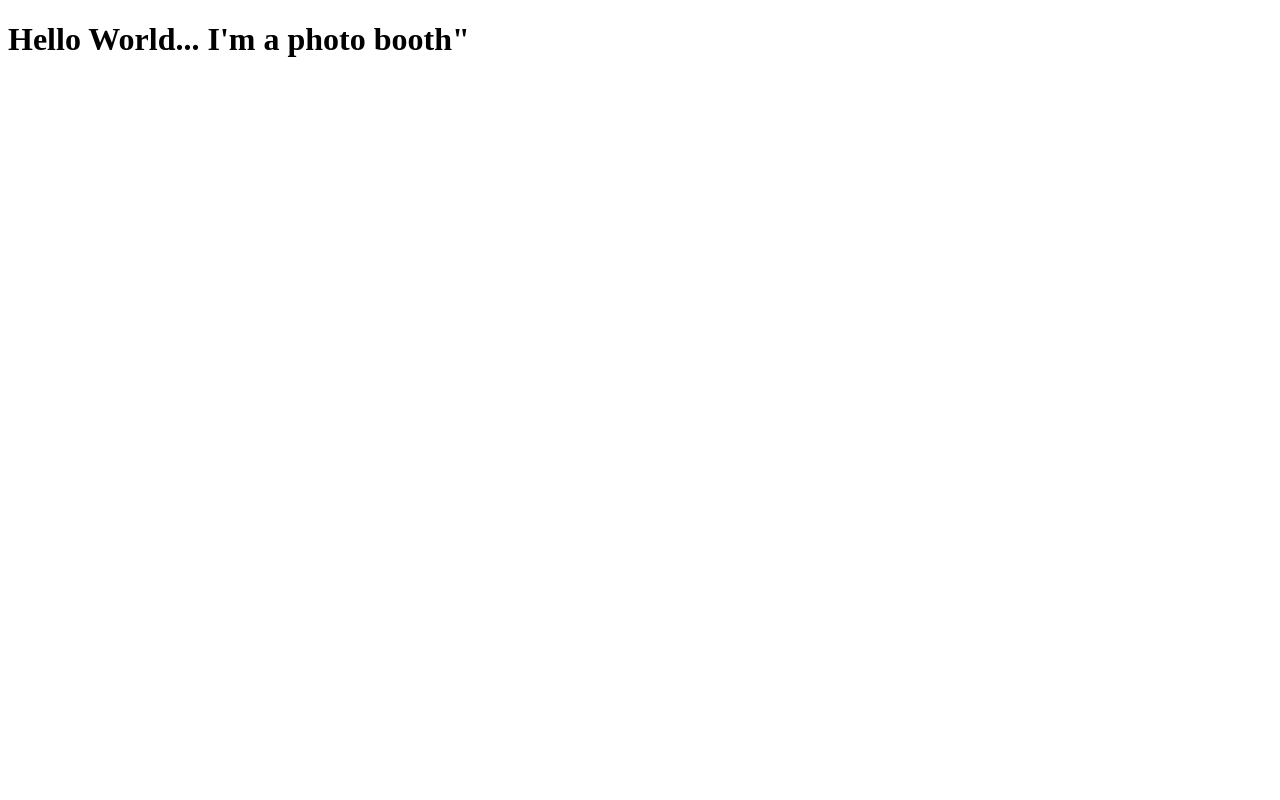
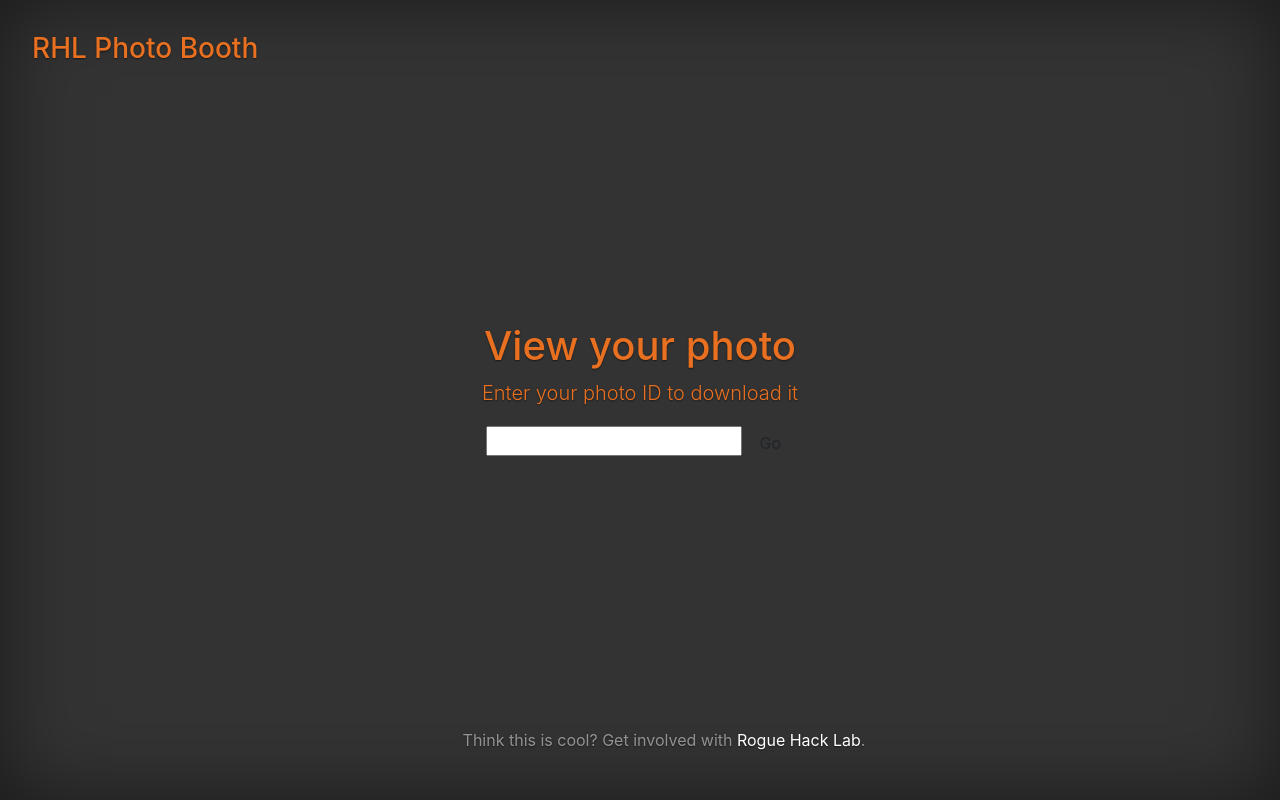
Before and after one commit to PirateJesus/photobooth, a plain HTML site: page index.html in a window 1280 px wide. Drawn offline with nearby package versions, Linux system fonts and the light colour scheme.

Commit message:
page will now load photos if they exist

```diff
--- /dev/null
+++ b/cover.css
@@ -0,0 +1,155 @@
+/*
+ * Globals
+ */
+
+/* Links */
+a,
+a:focus,
+a:hover {
+  color: #fff;
+}
+
+/* Custom default button */
+.btn-secondary,
+.btn-secondary:hover,
+.btn-secondary:focus {
+  color: #333;
+  text-shadow: none; /* Prevent inheritance from `body` */
+  background-color: #fff;
+  border: .05rem solid #fff;
+}
+
+
+/*
+ * Base structure
+ */
+
+html,
+body {
+  height: 100%;
+  background-color: #333;
+  // background-image: url("bg.jpg");
+  // background-size: cover;
+  // background-attachment: fixed;
+}
+body {
+  color: #e87020;
+  text-align: center;
+  text-shadow: 0 .05rem .1rem rgba(0,0,0,.5);
+}
+
+/* Extra markup and styles for table-esque vertical and horizontal centering */
+.site-wrapper {
+  display: table;
+  width: 100%;
+  height: 100%; /* For at least Firefox */
+  min-height: 100%;
+  -webkit-box-shadow: inset 0 0 5rem rgba(0,0,0,.5);
+          box-shadow: inset 0 0 5rem rgba(0,0,0,.5);
+}
+.site-wrapper-inner {
+  display: table-cell;
+  vertical-align: top;
+}
+.cover-container {
+  margin-right: auto;
+  margin-left: auto;
+}
+
+/* Padding for spacing */
+.inner {
+  padding: 2rem;
+}
+
+
+/*
+ * Header
+ */
+
+.masthead {
+  margin-bottom: 2rem;
+}
+
+.masthead-brand {
+  margin-bottom: 0;
+}
+
+.nav-masthead .nav-link {
+  padding: .25rem 0;
+  font-weight: bold;
+  color: rgba(255,255,255,.5);
+  background-color: transparent;
+  border-bottom: .25rem solid transparent;
+}
+
+.nav-masthead .nav-link:hover,
+.nav-masthead .nav-link:focus {
+  border-bottom-color: rgba(255,255,255,.25);
+}
+
+.nav-masthead .nav-link + .nav-link {
+  margin-left: 1rem;
+}
+
+.nav-masthead .active {
+  color: #fff;
+  border-bottom-color: #fff;
+}
+
+@media (min-width: 48em) {
+  .masthead-brand {
+    float: left;
+  }
+  .nav-masthead {
+    float: right;
+  }
+}
+
+
+/*
+ * Cover
+ */
+
+.cover {
+  padding: 0 1.5rem;
+}
+.cover .btn-lg {
+  padding: .75rem 1.25rem;
+  font-weight: bold;
+}
+
+
+/*
+ * Footer
+ */
+
+.mastfoot {
+  color: rgba(255,255,255,.5);
+}
+
+
+/*
+ * Affix and center
+ */
+
+@media (min-width: 48em) {
+  /* Pull out the header and footer */
+  .masthead {
+    position: fixed;
+    top: 0;
+  }
+  .mastfoot {
+    position: fixed;
+    bottom: 0;
+  }
+  /* Start the vertical centering */
+  .site-wrapper-inner {
+    vertical-align: middle;
+  }
+  /* Handle the widths */
+  .masthead,
+  .mastfoot,
+  .cover-container {
+    width: 100%; /* Must be percentage or pixels for horizontal alignment */
+  }
+}
--- a/index.html
+++ b/index.html
@@ -1,4 +1,95 @@
 <!DOCTYPE html>
 <html lang="en">
-  <h1>Hello World... I'm a photo booth"</h1>
+<head>
+	<meta charset="utf-8">
+	<meta http-equiv="X-UA-Compatible" content="IE=edge">
+	<meta name="viewport" content="width=device-width, initial-scale=1, shrink-to-fit=no">
+	<!-- The above 3 meta tags *must* come first in the head; any other head content must come *after* these tags -->
+	<meta name="description" content="">
+	<meta name="author" content="">
+	<link rel="icon" href="favicon.ico">
+
+	<title>RHL Photo Booth</title>
+
+	<link rel="stylesheet" href="https://maxcdn.bootstrapcdn.com/bootstrap/4.0.0-alpha.5/css/bootstrap.min.css" integrity="sha384-AysaV+vQoT3kOAXZkl02PThvDr8HYKPZhNT5h/CXfBThSRXQ6jW5DO2ekP5ViFdi" crossorigin="anonymous">
+
+	<!-- Custom styles for this template -->
+	<link href="cover.css" rel="stylesheet">
+</head>
+
+<body>
+
+	<div class="site-wrapper">
+
+		<div class="site-wrapper-inner">
+
+			<div class="cover-container">
+
+				<div class="masthead clearfix">
+					<div class="inner">
+						<h3 class="masthead-brand">RHL Photo Booth</h3>
+					</div>
+				</div>
+
+				<div class="inner cover">
+					<h1 class="cover-heading">View your photo</h1>
+					<p class="lead">
+						Enter your photo ID to download it
+					</p>
+					<p>
+						<input type="text" id="photo_id"> <button class="btn btn-sucess" onclick="load_photo()">Go</button>
+					</p>
+					<div id="photo_holder"></div>
+					<div class="mastfoot">
+						<div class="inner">
+							<p>Think this is cool? Get involved with <a href="http://roguehacklab.com">Rogue Hack Lab</a>.</p>
+						</div>
+					</div>
+
+				</div>
+
+			</div>
+
+		</div>
+
+	</div>
+
+
+	<script src="https://ajax.googleapis.com/ajax/libs/jquery/3.0.0/jquery.min.js" integrity="sha384-THPy051/pYDQGanwU6poAc/hOdQxjnOEXzbT+OuUAFqNqFjL+4IGLBgCJC3ZOShY" crossorigin="anonymous"></script>
+	<script src="https://cdnjs.cloudflare.com/ajax/libs/tether/1.2.0/js/tether.min.js" integrity="sha384-Plbmg8JY28KFelvJVai01l8WyZzrYWG825m+cZ0eDDS1f7d/js6ikvy1+X+guPIB" crossorigin="anonymous"></script>
+	<script src="https://maxcdn.bootstrapcdn.com/bootstrap/4.0.0-alpha.5/js/bootstrap.min.js" integrity="sha384-BLiI7JTZm+JWlgKa0M0kGRpJbF2J8q+qreVrKBC47e3K6BW78kGLrCkeRX6I9RoK" crossorigin="anonymous"></script>
+
+	<script>
+		(function(i,s,o,g,r,a,m){i['GoogleAnalyticsObject']=r;i[r]=i[r]||function(){
+			(i[r].q=i[r].q||[]).push(arguments)},i[r].l=1*new Date();a=s.createElement(o),
+			m=s.getElementsByTagName(o)[0];a.async=1;a.src=g;m.parentNode.insertBefore(a,m)
+		})(window,document,'script','//www.google-analytics.com/analytics.js','ga');
+
+		ga('create', 'UA-50519192-2', 'roguehacklab.com');
+		ga('send', 'pageview');
+	</script>
+
+	<script>
+		function load_photo() {
+			var id = $('#photo_id').val();
+			id = id.toUpperCase();
+			id = id.replace(/0/g, "O");
+
+			$.get("http://images.roguehacklab.com/" + id + ".jpg")
+			.done(function() {
+				$('#photo_holder').html("<img src=\"http://images.roguehacklab.com/" + id + ".jpg\">");
+			}).fail(function() {
+				$('#photo_holder').html("<div class=\"alert alert-danger\" role=\"alert\"><strong>Photo not found!</strong><br/>If you have a valid code and your photo was not found please check back after 8 P.M. the photos might not have been uploaded yet.</div>");
+			})
+
+		}
+
+		$("#photo_id").on("keydown",function search(e) {
+			if(e.keyCode == 13) {
+				load_photo();
+			}
+		});
+	</script>
+
+</body>
 </html>
```
